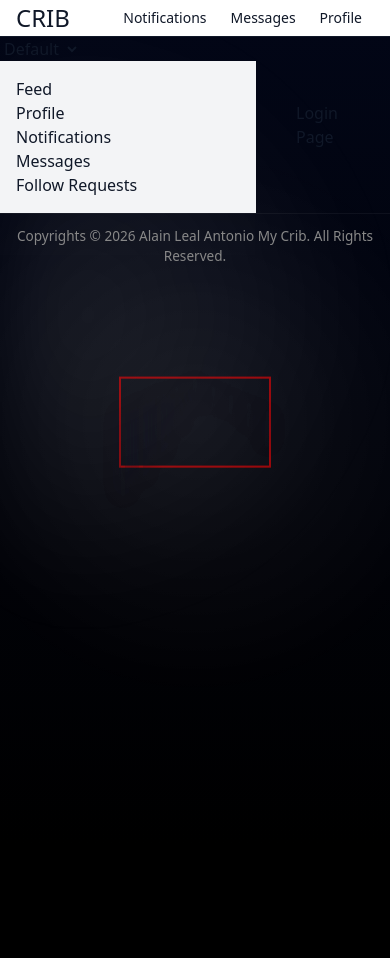
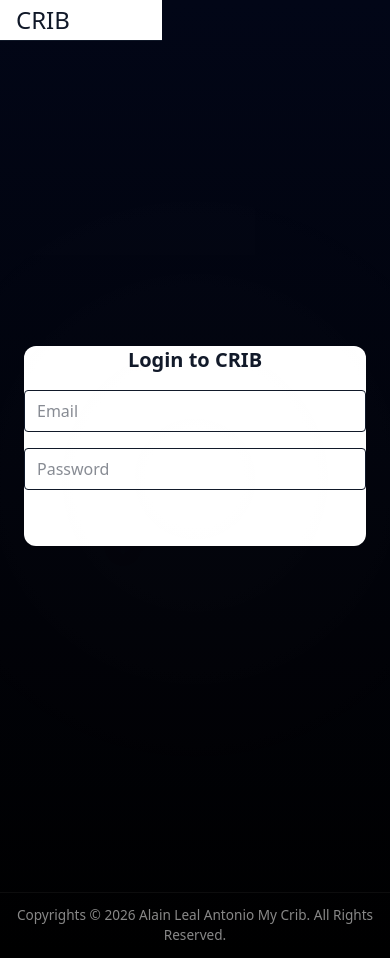
Before and after one commit to mycrib2025/crib-frontend, a React (Vite) app: page /login in a window 390 px wide. Before the commit the page ends 844 px from the top, so only its background shows below. Built offline with nearby package versions, Linux system fonts and the light colour scheme.

Commit message:
Update auth flow, API config, protected routes, and UI

```diff
--- a/package.json
+++ b/package.json
@@ -14,7 +14,7 @@
     "lucide-react": "^0.555.0",
     "react": "^19.2.0",
     "react-dom": "^19.2.0",
-    "react-router-dom": "^7.10.0",
+    "react-router-dom": "^7.12.0",
     "socket.io-client": "^4.8.3"
   },
   "devDependencies": {
--- a/src/App.jsx
+++ b/src/App.jsx
@@ -1,14 +1,15 @@
-import CribWorld from "./components/CribWorld";
-import { Routes, Route } from "react-router-dom";
+import { Routes, Route, useLocation } from "react-router-dom";
 import { useEffect, useState } from "react";
 
-import { useMood } from "./context/MoodContext";
-
+import CribWorld from "./components/CribWorld";
 import PulseLines from "./components/PulseLines";
 import Navbar from "./components/Navbar";
 import Sidebar from "./components/Sidebar";
 import Footer from "./components/Footer";
 import MoodSelector from "./components/MoodSelector";
+import ProtectedRoute from "./components/ProtectedRoute";
+
+import { useMood } from "./context/MoodContext";
 
 import Feed from "./pages/Feed";
 import Profile from "./pages/Profile";
@@ -20,11 +21,27 @@ import Notifications from "./pages/Notifications";
 import FollowRequests from "./pages/FollowRequests";
 import World from "./pages/World";
 
+export default function App() {
+  const location = useLocation();
+  const { mood } = useMood();
 
-export default function App() {
-  const { mood } = useMood();
   const [pulse, setPulse] = useState(false);
+  const [user, setUser] = useState(null);
 
+  // 🔐 Hide UI on auth pages
+  const isAuthPage =
+    location.pathname === "/login" ||
+    location.pathname === "/register";
+
+  // 🔐 Load user from localStorage
+  useEffect(() => {
+    const storedUser = localStorage.getItem("user");
+    if (storedUser) {
+      setUser(JSON.parse(storedUser));
+    }
+  }, []);
+
+  // 🌈 Mood pulse
   useEffect(() => {
     setPulse(true);
     const timer = setTimeout(() => setPulse(false), 800);
@@ -33,26 +50,90 @@ export default function App() {
 
   return (
     <CribWorld>
-      <div className="min-h-screen">
-        <PulseLines />
-        <Navbar />
-        <MoodSelector />
+      <div className={`min-h-screen mood-bg mood-${mood}`}>
+        <PulseLines pulse={pulse} />
+
+        {/* Navbar always visible */}
+        <Navbar user={user} setUser={setUser} />
+
+        {/* Hide MoodSelector on login/register */}
+        {!isAuthPage && <MoodSelector />}
 
         <div className="flex flex-1">
-          <Sidebar />
+          {/* Hide Sidebar on login/register */}
+          {!isAuthPage && <Sidebar />}
 
           <main className="flex-1 p-6">
             <Routes>
-              <Route path="/" element={<Feed />} />
+              {/* PUBLIC */}
               <Route path="/login" element={<Login />} />
               <Route path="/register" element={<Register />} />
-              <Route path="/profile/:id" element={<Profile />} />
-              <Route path="/edit-profile" element={<EditProfile />} />
-              <Route path="/messages" element={<Messages />} />
-              <Route path="/notifications" element={<Notifications />} />
-              <Route path="/follow-requests" element={<FollowRequests />} />
+
+              {/* PROTECTED */}
+              <Route
+                path="/"
+                element={
+                  <ProtectedRoute user={user}>
+                    <Feed />
+                  </ProtectedRoute>
+                }
+              />
+
+              <Route
+                path="/profile/:id"
+                element={
+                  <ProtectedRoute user={user}>
+                    <Profile />
+                  </ProtectedRoute>
+                }
+              />
+
+              <Route
+                path="/edit-profile"
+                element={
+                  <ProtectedRoute user={user}>
+                    <EditProfile />
+                  </ProtectedRoute>
+                }
+              />
+
+              <Route
+                path="/messages"
+                element={
+                  <ProtectedRoute user={user}>
+                    <Messages />
+                  </ProtectedRoute>
+                }
+              />
+
+              <Route
+                path="/notifications"
+                element={
+                  <ProtectedRoute user={user}>
+                    <Notifications />
+                  </ProtectedRoute>
+                }
+              />
+
+              <Route
+                path="/follow-requests"
+                element={
+                  <ProtectedRoute user={user}>
+                    <FollowRequests />
+                  </ProtectedRoute>
+                }
+              />
+
+              <Route
+                path="/world/:id"
+                element={
+                  <ProtectedRoute user={user}>
+                    <World />
+                  </ProtectedRoute>
+                }
+              />
+
               <Route path="*" element={<div>Page not found</div>} />
-              <Route path="/world/:id" element={<World />} />
             </Routes>
           </main>
         </div>
--- a/src/api/api.js
+++ b/src/api/api.js
@@ -1,8 +1,35 @@
 import axios from "axios";
 
 const api = axios.create({
-  baseURL: import.meta.env.VITE_API_URL,
-  withCredentials: true,
+  baseURL: import.meta.env.VITE_API_URL || "http://localhost:5000/api",
+  withCredentials: true, // ✅ correct place
+  headers: {
+    "Content-Type": "application/json",
+  },
 });
 
+/* ✅ Attach token to every request */
+api.interceptors.request.use((config) => {
+  const token = localStorage.getItem("token");
+  if (token) {
+    config.headers.Authorization = `Bearer ${token}`;
+  }
+  return config;
+});
+
+/* ✅ Catch expired / invalid token */
+api.interceptors.response.use(
+  (response) => response,
+  (error) => {
+    if (error.response?.status === 401) {
+      localStorage.removeItem("token");
+      localStorage.removeItem("user");
+
+      // 🔁 Force redirect to login
+      window.location.href = "/login";
+    }
+    return Promise.reject(error);
+  }
+);
+
 export default api;
--- a/src/components/Navbar.jsx
+++ b/src/components/Navbar.jsx
@@ -1,24 +1,84 @@
 import React from "react";
-import { Link } from "react-router-dom";
+import { Link, useNavigate } from "react-router-dom";
 
-export default function Navbar(){
+export default function Navbar({ user, setUser }) {
+  const navigate = useNavigate();
+
+  const handleLogout = () => {
+    localStorage.removeItem("user");
+    localStorage.removeItem("token");
+    setUser(null);
+    navigate("/login");
+  };
+
   return (
-    <header className="w-full bg-white border-b shadow-sm">
+    <header className="fixed top-0 left-0 right-0 z-30 bg-white border-b shadow-sm">
       <div className="max-w-6xl mx-auto px-4 md:px-6 py-3 flex items-center justify-between">
-        <Link to="/" className="text-2xl font-extrabold text-crib-500">CRIB</Link>
 
-        <div className="flex items-center gap-3">
-          <input
-            className="hidden md:block w-80 border rounded-lg px-3 py-2 bg-gray-50"
-            placeholder="Search CRIB"
-          />
-          <nav className="flex items-center gap-3">
-            <Link to="/notifications" className="text-sm px-3 py-2 rounded-lg hover:bg-gray-100">Notifications</Link>
-            <Link to="/messages" className="text-sm px-3 py-2 rounded-lg hover:bg-gray-100">Messages</Link>
-            <Link to="/profile" className="text-sm px-3 py-2 rounded-lg hover:bg-gray-100">Profile</Link>
-          </nav>
+        {/* LOGO */}
+        <Link to="/" className="text-2xl font-extrabold text-purple-600">
+          CRIB
+        </Link>
+
+        {/* RIGHT SIDE */}
+        <div className="flex items-center gap-4">
+
+          {/* Search (only when logged in) */}
+          {user && (
+            <input
+              className="hidden md:block w-80 border rounded-lg px-3 py-2 bg-gray-50"
+              placeholder="Search CRIB"
+            />
+          )}
+
+          {/* Navigation */}
+          {user && (
+            <nav className="flex items-center gap-2">
+              <Link
+                to="/notifications"
+                className="text-sm px-3 py-2 rounded-lg hover:bg-gray-100"
+              >
+                Notifications
+              </Link>
+              <Link
+                to="/messages"
+                className="text-sm px-3 py-2 rounded-lg hover:bg-gray-100"
+              >
+                Messages
+              </Link>
+            </nav>
+          )}
+
+          {/* AUTH ACTIONS */}
+          {!user ? (
+            <Link
+              to="/login"
+              className="bg-purple-600 hover:bg-purple-700 text-white px-4 py-2 rounded-lg font-semibold transition"
+            >
+              Login
+            </Link>
+          ) : (
+            <div className="flex items-center gap-3">
+              {/* Profile */}
+              <Link
+                to={`/profile/${user.id}`}
+                className="w-9 h-9 rounded-full bg-gray-700 flex items-center justify-center text-white"
+              >
+                👤
+              </Link>
+
+              {/* Logout */}
+              <button
+                onClick={handleLogout}
+                className="text-sm px-4 py-2 rounded-lg bg-red-500 hover:bg-red-600 text-white font-semibold transition"
+              >
+                Logout
+              </button>
+            </div>
+          )}
+
         </div>
       </div>
     </header>
-  )
+  );
 }
--- /dev/null
+++ b/src/components/ProtectedRoute.jsx
@@ -0,0 +1,9 @@
+import { Navigate } from "react-router-dom";
+
+export default function ProtectedRoute({ user, children }) {
+  if (!user) {
+    return <Navigate to="/login" replace />;
+  }
+
+  return children;
+}
--- a/src/index.css
+++ b/src/index.css
@@ -1,3 +1,7 @@
+@tailwind base;
+@tailwind components;
+@tailwind utilities;
+
 html, body, #root {
   margin: 0;
   padding: 0;
@@ -25,7 +29,7 @@ html, body, #root {
   background: linear-gradient(to bottom, #fce4ec, #f8bbd0);
 }
 
-.mood-bg:hoover, main, nav, footer, aside {
+.mood-bg:hover, main, nav, footer, aside {
   transition: background 0.6s ease;
   will-change: transform, filter;
   animation-play-state: paused;
--- a/src/pages/Login.jsx
+++ b/src/pages/Login.jsx
@@ -1,8 +1,69 @@
-// src/pages/Login.jsx
+import { useState, useEffect } from "react";
+import { useNavigate } from "react-router-dom";
+import api from "../api/api"; // ✅ shared API instance
+
 export default function Login() {
+  const navigate = useNavigate();
+  const [email, setEmail] = useState("");
+  const [password, setPassword] = useState("");
+  const [error, setError] = useState("");
+
+  // ✅ Redirect if already logged in
+  useEffect(() => {
+    const user = localStorage.getItem("user");
+    if (user) {
+      navigate("/");
+    }
+  }, [navigate]);
+
+  const handleLogin = async (e) => {
+    e.preventDefault();
+
+    try {
+      const res = await api.post("/auth/login", {
+        email,
+        password,
+      });
+
+      // ✅ Save auth
+      localStorage.setItem("token", res.data.token);
+      localStorage.setItem("user", JSON.stringify(res.data.user));
+
+      navigate("/");
+    } catch (err) {
+      setError("Invalid email or password");
+    }
+  };
+
   return (
-    <div className="p-4">
-      <h1>Login Page</h1>
+    <div className="min-h-screen flex items-center justify-center bg-black">
+      <form
+        onSubmit={handleLogin}
+        className="bg-white p-8 rounded-xl w-96 space-y-4"
+      >
+        <h2 className="text-xl font-bold text-center">Login to CRIB</h2>
+
+        {error && <p className="text-red-500 text-sm">{error}</p>}
+
+        <input
+          className="w-full border px-3 py-2 rounded"
+          placeholder="Email"
+          value={email}
+          onChange={(e) => setEmail(e.target.value)}
+        />
+
+        <input
+          type="password"
+          className="w-full border px-3 py-2 rounded"
+          placeholder="Password"
+          value={password}
+          onChange={(e) => setPassword(e.target.value)}
+        />
+
+        <button className="w-full bg-purple-600 text-white py-2 rounded font-semibold">
+          Login
+        </button>
+      </form>
     </div>
   );
 }
--- a/tailwind.config.js
+++ b/tailwind.config.js
@@ -4,13 +4,6 @@ export default {
     "./index.html",
     "./src/**/*.{js,jsx,ts,tsx}",
   ],
-  theme: {
-    extend: {},
-  },
-  plugins: [],
-};
-
-module.exports = {
   theme: {
     extend: {
       keyframes: {
```
Also changed, not shown: src/pages/Register.jsx (+17 -6 lines), 1 other file (tests, documents, lock files or other folders).
